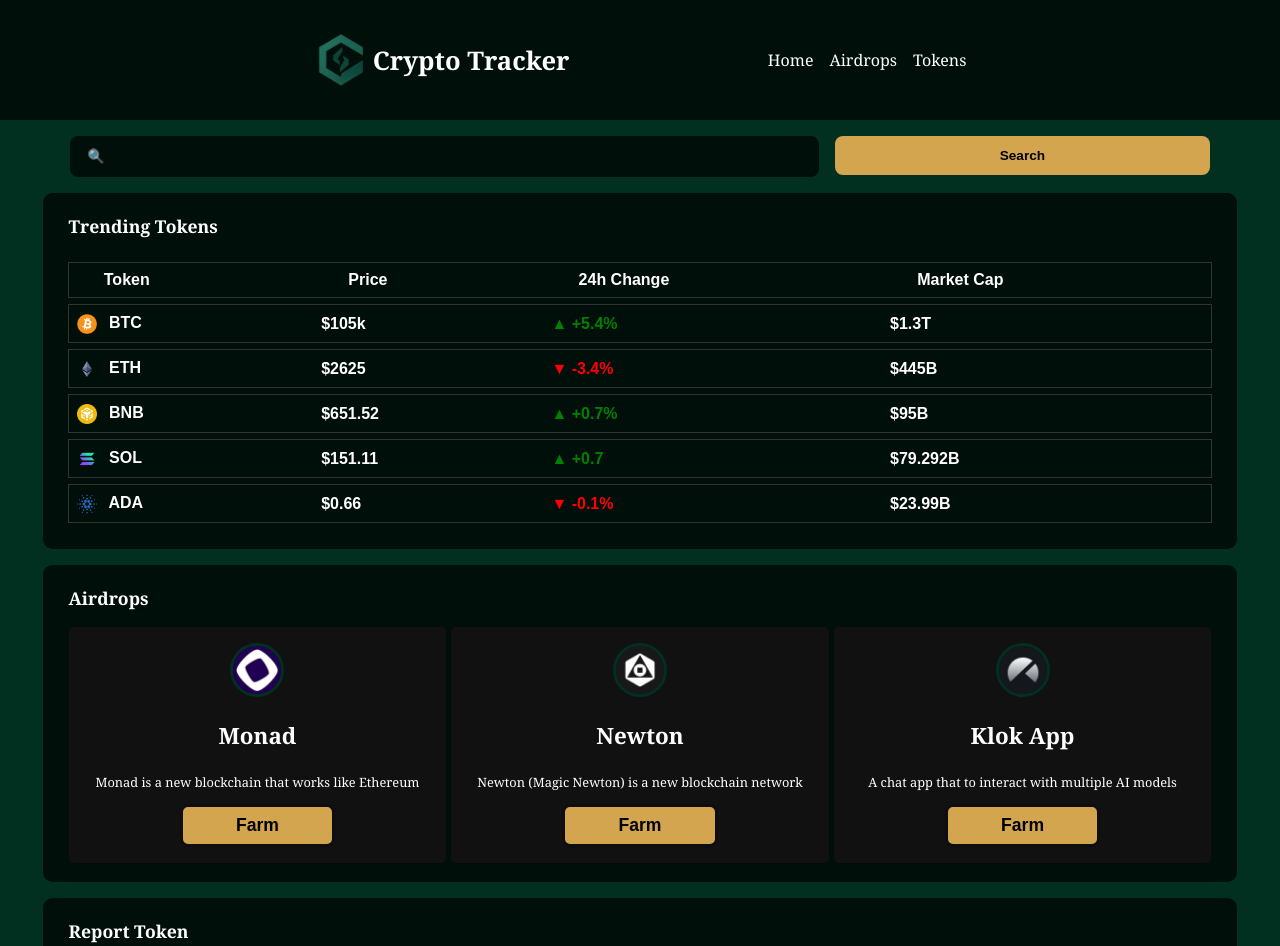
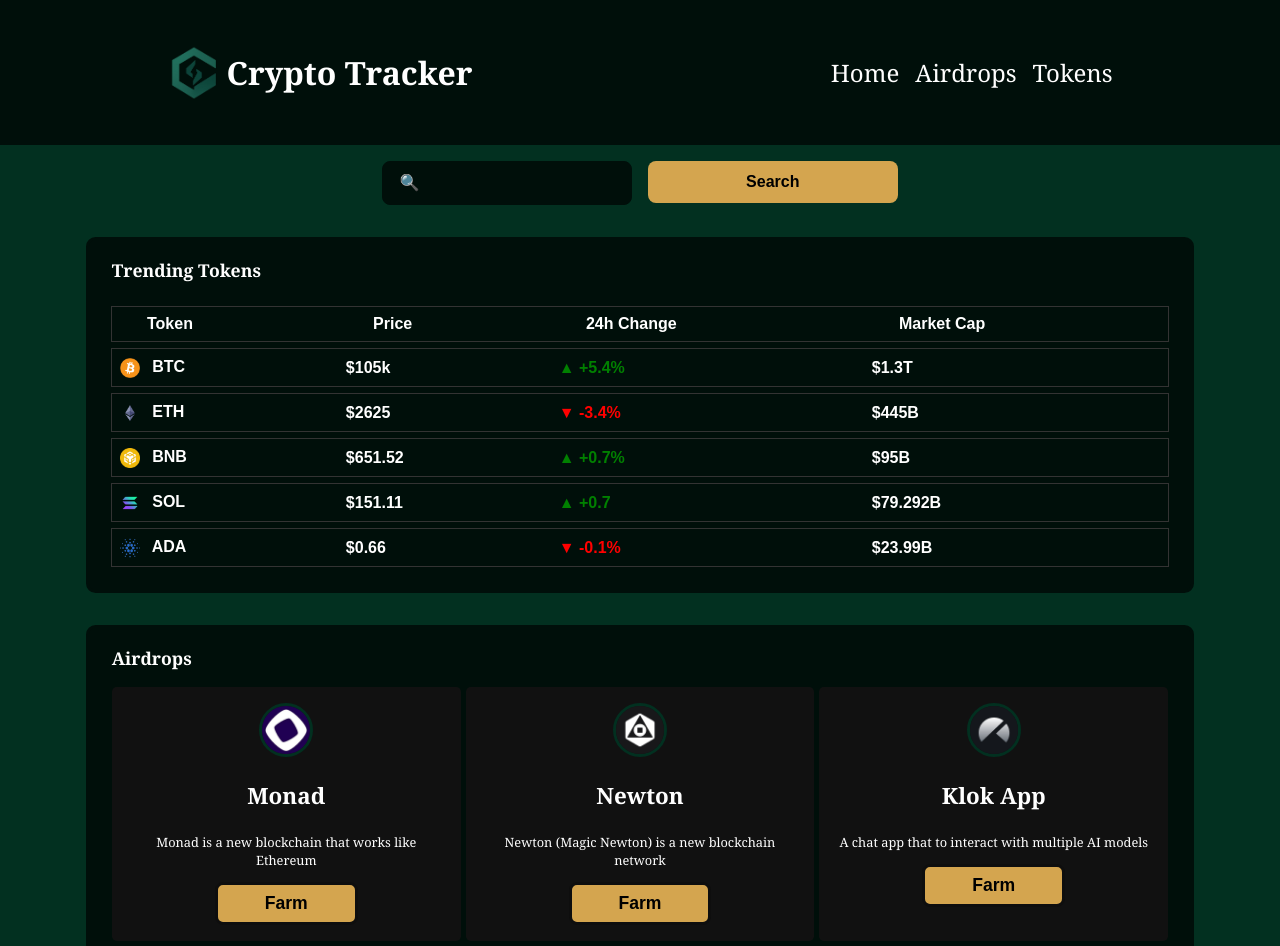
Before and after one commit to NelsonXBT/crypto-tracker, a plain HTML site: page index.html in a window 1280 px wide. Shown: the top 946 px of the page. Drawn offline with Linux system fonts and the light colour scheme.

Commit message:
Optimized more for responsiveness

```diff
--- a/css/styles.css
+++ b/css/styles.css
@@ -45,7 +45,10 @@ img {
   gap: 0.2rem;
   color: white;
 }
-
+.logo a {
+  color: white;
+  text-decoration: none;
+}
 .logo img {
   height: 2.5rem;
 }
@@ -461,8 +464,10 @@ footer a:hover {
 
 
 .search-form button {
+  width: 20%;
+  height: 15%;
   font-weight: bold;
-  font-size: 0.85rem;
+  font-size: 1rem;
 
 }
 
@@ -470,13 +475,107 @@ footer a:hover {
 
 .search-form input,
 .search-form textarea {
-  font-size: 0.85rem;
+  width: 20%;
+  height: 15%;
+  font-size: 1rem;
 
 }
 
 
   .card {
     margin: 1rem 2.7rem;
+    padding: 0 1.4rem 1rem 1.4rem;
+  }
+
+  .card h3 {
+    font-size: 1.3rem;
+    text-align: left;
+    font-weight: bold;
+}
+
+table, th, td {
+    font-size: 1rem;
+}
+thead th {
+  padding: 0.5rem 2.2rem;
+  text-align: left;
+  font-weight: bold;
+}
+tbody td {
+  padding: 0.5rem;
+}
+
+
+.grid-item {
+  padding: 1rem;
+  text-align: center;
+  font-size: 0.8rem;
+}
+.grid-item h3 {
+    font-size: 1.4rem;
+    text-align: center;
+
+}
+
+.grid-item button {
+    font-size: 1.1rem;
+    width: 45%;
+    margin: 0 2rem;
+
+    padding: 0.5rem 0.8rem;
+
+}
+
+footer {
+  padding: 1rem;
+  margin: 5rem 0;
+  font-size: 0.8rem;
+}
+
+
+}
+
+
+
+@media (min-width: 1000px) {
+
+
+
+ .nav-links {
+  padding: 0 0 0 2.4rem;
+  font-size: 1.5rem;
+}
+
+.logo img {
+  height: 3.5rem;
+}
+.logo h1 {
+  padding: 0 20rem 0 0;;
+  font-size: 2rem;
+}
+
+
+.search-form button {
+  width: 20%;
+  height: 15%;
+  font-weight: bold;
+  font-size: 1rem;
+
+}
+
+
+
+.search-form input,
+.search-form textarea {
+  width: 20%;
+  height: 15%;
+  font-size: 1rem;
+
+}
+
+
+  .card {
+    margin: 2rem 5.4rem;
     padding: 0 1.4rem 1rem 1.4rem;
   }
 
@@ -522,12 +621,15 @@ tbody td {
 footer {
   padding: 1rem;
   margin: 5rem 0;
-  font-size: 0.65rem;
-}
-
-
+  font-size: 0.8rem;
 }
 
 
 
-@media (min-width: px)
+
+
+
+
+
+
+}
--- a/index.html
+++ b/index.html
@@ -16,17 +16,17 @@ HEADER SECTION
 
 -->
 
-<header>
+<header id="home">
   <nav class="navbar">
     <div class="logo">
-      <img src="./assets/logo.png" alt="CryptoTracker logo" />
-      <h1>Crypto Tracker</h1>
+      <a href="index.html"><img src="./assets/logo.png" alt="CryptoTracker logo" /></a>
+      <a href="index.html"><h1>Crypto Tracker</h1></a>
     </div>
 
     <ul class="nav-links" id="navLinks">
-      <li><a href="#">Home</a></li>
-      <li><a href="#">Airdrops</a></li>
-      <li><a href="#">Tokens</a></li>
+      <li><a href="#home">Home</a></li>
+      <li><a href="#airdrop">Airdrops</a></li>
+      <li><a href="#tokens">Tokens</a></li>
     </ul>
 
     <!-- Hamburger Icon -->
@@ -108,7 +108,7 @@ AIRDROP ZONE SECTION
 
 -->
 
-<section class="card">
+<section class="card" id="airdrop">
     <h3>Airdrops</h3>
     <div class="grid-container">
     <div class="grid-item">
@@ -186,7 +186,7 @@ TOP LISTING SECTION
 
 -->
 
-<section class="card">
+<section class="card" id="tokens">
     <h3>Top Listings</h3>
 <div class="grid-container2">
   <div class="grid-item2">
```
